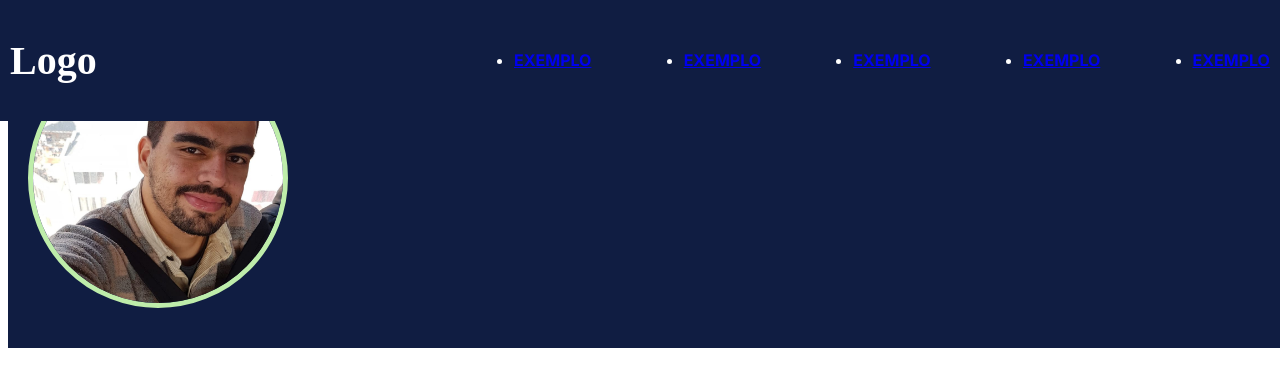
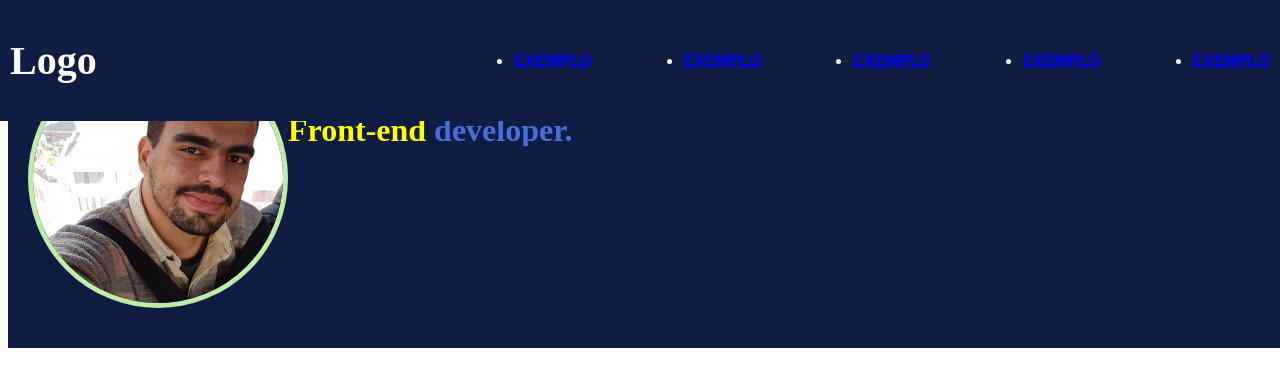
Before and after one commit to vinMoreiraHenrique/portfolio-vinicius, a Next.js app in the folder vin-port/: page / in a window 1280 px wide. Shown: the top 386 px of the page. Built offline with nearby package versions, Linux system fonts and the light colour scheme.

Commit message:
feat: main section nearly made, now the animations are organized in the theme.ts file, dinamic text animation made and working

```diff
--- a/vin-port/package.json
+++ b/vin-port/package.json
@@ -12,6 +12,7 @@
     "@types/node": "20.1.0",
     "@types/react": "18.2.6",
     "@types/react-dom": "18.2.4",
+    "@types/styled-components": "^5.1.26",
     "babel-plugin-styled-components": "^2.1.1",
     "eslint": "8.40.0",
     "eslint-config-next": "13.4.1",
--- a/vin-port/src/app/page.tsx
+++ b/vin-port/src/app/page.tsx
@@ -14,6 +14,7 @@ export default function Home() {
       <div>
         <Header />
         <WelcomeSection />
+
       </div>
     </main>
   );
--- a/vin-port/src/app/styles/theme.ts
+++ b/vin-port/src/app/styles/theme.ts
@@ -1,4 +1,5 @@
 import { Inter } from "next/font/google";
+import { keyframes } from "styled-components";
 
 const inter = Inter({ subsets: ["latin"] });
 
@@ -11,13 +12,11 @@ export const theme = {
     quinary: "#136F63",
     white: "#FFFFFF",
     buttonGradient: `linear-gradient(90deg, #BEEDAA 50%, #101D42 50%)`,
-
   },
 
   fonts: {
     inter: inter.style.fontFamily,
   },
-
 
   fontSizes: {},
 
@@ -30,7 +29,7 @@ export const theme = {
   gradients: {},
 
   animations: {
-    appear: `@keyframes appear {
+    appear: keyframes`
       from {
         opacity: 0;
         transform: translateX(-50px);
@@ -39,6 +38,25 @@ export const theme = {
         opacity: 1;
         transform: translateX(0);
       }
-    }`,
+      `,
+
+    fadeOut: keyframes`
+          0% {
+            opacity: 1;
+          }
+          100% {
+            opacity: 0;
+          }
+        `,
+
+    fadeIn: keyframes`
+          0% {
+            opacity: 0;
+            transform: translateY(25px);
+          }
+          100% {
+            opacity: 1;
+          }
+        `,
   },
 };
--- a/vin-port/src/components/CommonButton/style.ts
+++ b/vin-port/src/components/CommonButton/style.ts
@@ -4,11 +4,9 @@ import { theme } from "@/app/styles/theme";
 import { styled } from "styled-components";
 
 interface IStyledButtonProps {
-
   width?: string;
   height?: string;
 }
-
 
 export const StyledButton = styled.button<IStyledButtonProps>`
   display: flex;
@@ -33,12 +31,11 @@ export const StyledButton = styled.button<IStyledButtonProps>`
   cursor: pointer;
   opacity: 0;
   transform: translateX(-50px);
-  animation: appear 0.5s forwards;
+  animation: ${theme.animations.appear} 0.5s forwards;
 
   p {
     color: ${theme.colors.quaternary};
-    transition: .5s;
-
+    transition: 0.5s;
   }
 
   &:hover {
@@ -47,15 +44,4 @@ export const StyledButton = styled.button<IStyledButtonProps>`
     }
     background-position: 0 0;
   }
-
-  @keyframes appear {
-    from {
-      opacity: 0;
-      transform: translateX(-50px);
-    }
-    to {
-      opacity: 1;
-      transform: translateX(0);
-    }
-  }
 `;
--- a/vin-port/src/components/GenericContainer/style.ts
+++ b/vin-port/src/components/GenericContainer/style.ts
@@ -8,4 +8,10 @@ width: 100%;
 padding: 40px 20px;
 background-color: ${theme.colors.primary};
 width: 100%;
+h2{
+    color: ${theme.colors.secondary};
+    font-weight: bolder;
+    font-size: 32px;
+    width: 500px;
+}
 `
--- a/vin-port/src/components/WelcomeSection/index.tsx
+++ b/vin-port/src/components/WelcomeSection/index.tsx
@@ -1,9 +1,29 @@
-import Image from "next/image";
+"use client";
+import { StyledImg, StyledText } from "./style";
+import GenericContainer from "../GenericContainer";
+import { useEffect, useRef, useState } from "react";
+import { keyframes } from "styled-components";
+import { css } from "styled-components";
+import CommonButton from "../CommonButton";
 
-import { StyledImg } from "./style";
-import GenericContainer from "../GenericContainer";
+const textArray = ["Full-stack", "Front-end", "Back-end"];
+const WelcomeSection = () => {
+  const [index, setIndex] = useState(0);
+  const textRef = useRef<HTMLSpanElement>(null);
+  const [fade, setFade] = useState(false);
 
-const WelcomeSection = () => {
+  useEffect(() => {
+    const intervalId = setInterval(() => {
+      setFade(true);
+      setTimeout(() => {
+        setIndex((index) => (index + 1) % textArray.length);
+        setFade(false);
+      }, 1000);
+    }, 3000);
+
+    return () => clearInterval(intervalId);
+  }, []);
+
   return (
     <GenericContainer>
       <StyledImg
@@ -13,7 +33,13 @@ const WelcomeSection = () => {
         height={250}
       />
 
-      <h2>Hello! iam Vinícius and i am a FullStack Developer</h2>
+        <StyledText fade={fade}>
+          Hello! I am Vinícius and I am a{" "}
+          <span ref={textRef}>{textArray[index]}</span> developer.
+        </StyledText>
+
+        <CommonButton text="aloooooo" />
+
     </GenericContainer>
   );
 };
--- a/vin-port/src/components/WelcomeSection/style.ts
+++ b/vin-port/src/components/WelcomeSection/style.ts
@@ -1,12 +1,55 @@
-"use client"
+"use client";
 import { theme } from "@/app/styles/theme";
 import Image from "next/image";
-import styled from "styled-components";
+import styled, { keyframes } from "styled-components";
+
+interface ISpan {
+  fade: boolean;
+}
 
 export const StyledImg = styled(Image)`
-border-radius: 50%;
-object-fit: cover;
-object-position: 0px -50px;
-transform: scale(1);
-border: 5px solid ${theme.colors.quaternary};
-`
+  border-radius: 50%;
+  object-fit: cover;
+  object-position: 0px -50px;
+  transform: scale(1);
+  border: 5px solid ${theme.colors.quaternary};
+`;
+
+const slideDown = keyframes`
+  0%, 100% {
+    transform: translateY(-100%);
+    opacity: 1;
+  }
+  50% {
+    transform: translateY(0);
+    opacity: 0;
+  }
+`;
+
+// export const TextContainer = styled.div`
+//   position: relative;
+//   height:200px;
+// `;
+
+export const Text = styled.span`
+  position: absolute;
+  top: 0;
+  left: 0;
+  width: 100%;
+  height: 100%;
+  /* animation: ${slideDown} 1s ease-in-out forwards; */
+`;
+
+export const StyledText = styled.h2<ISpan>`
+overflow: hidden;
+  height: 71px;
+  span {
+    display: inline-block;
+    color: yellow;
+    animation: ${(props) => (props.fade ? theme.animations.fadeOut : theme.animations.fadeIn)} 1s ease-in-out
+    forwards;
+    transform: translateY(0px);
+
+
+  }
+`;
```
Also changed, not shown: 1 other file (tests, documents, lock files or other folders).
